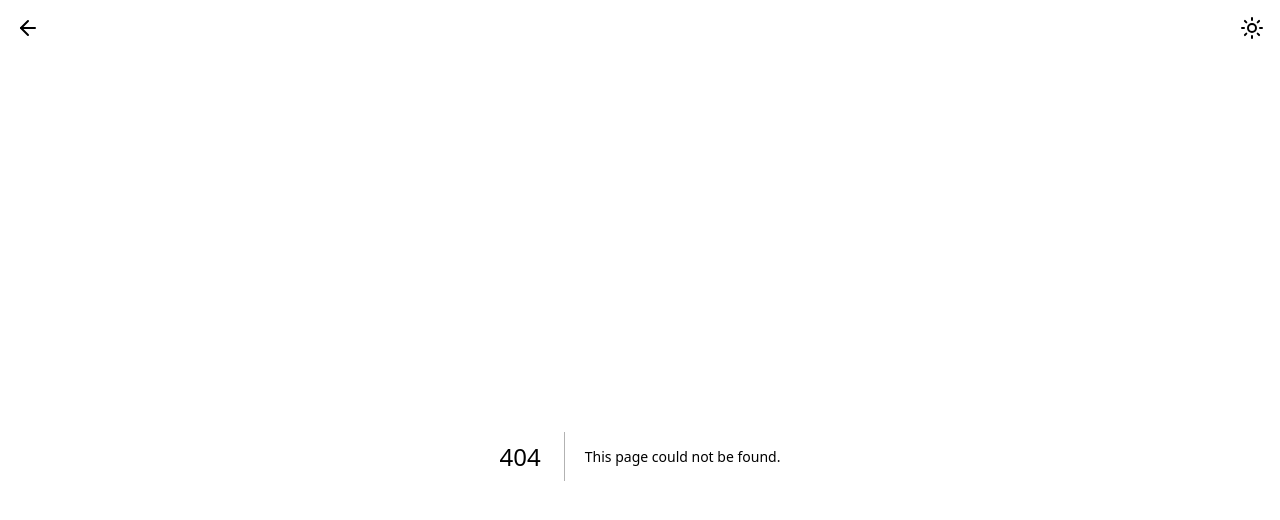
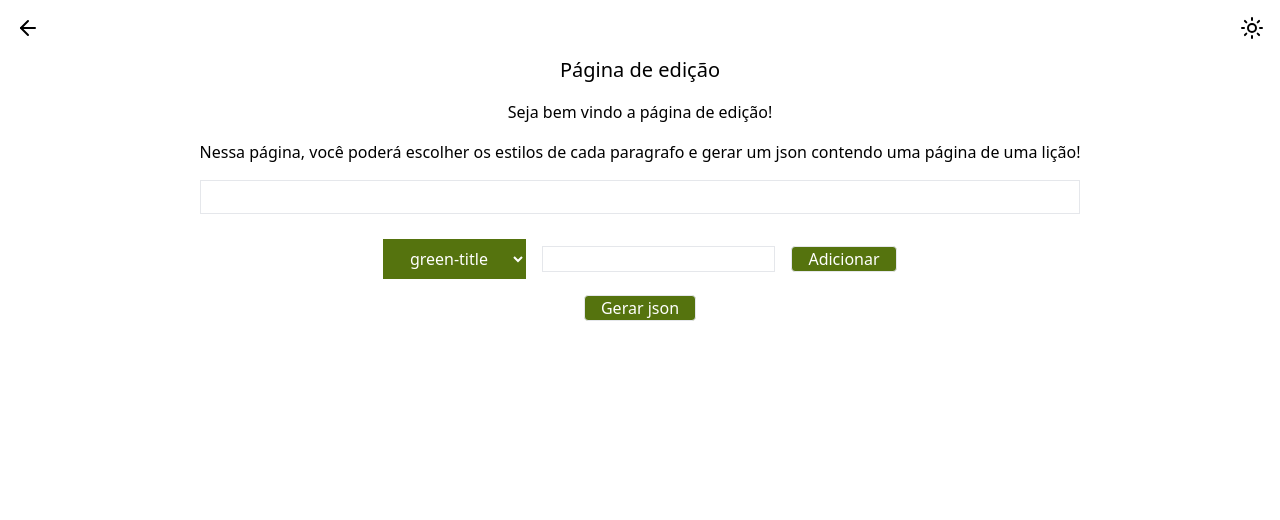
Before and after one commit to JoaoEmanuell/fundamentos-plus-web, a Next.js app in the folder web/: page /edit in a window 1280 px wide. Before the commit this address had no page. Shown: the top 520 px of the page. Built offline with nearby package versions, Linux system fonts and the light colour scheme.

Commit message:
feat: Edit page

```diff
--- /dev/null
+++ b/web/src/app/edit/page.tsx
@@ -0,0 +1,181 @@
+'use client'
+
+import { CenterDiv } from '@/components/ui/CenterDiv'
+import { useRef, useState } from 'react'
+import { lessonPageInterface } from '@/interfaces/interfaces'
+import { PageStyles } from '@/components/body/Lesson/pageStyles/PageStyle'
+import { getRandomElementKey } from '@/lib/randomElementKey'
+import React from 'react'
+
+import { Trash2 } from 'lucide-react'
+
+interface exportJsonInterface {
+    previewTypeDivId: string
+}
+
+const exportJson: exportJsonInterface | object = {}
+
+export default function EditPage() {
+    const typeSelectRef = useRef<HTMLSelectElement | null>(null)
+    const contentTextRef = useRef<HTMLInputElement | null>(null)
+
+    const [previewDiv, setPreviewDiv] = useState<JSX.Element | null>(null)
+    const previewDivRef = useRef<HTMLDivElement | null>(null)
+
+    const [resultDiv, setResultDiv] = useState<JSX.Element | null>(null)
+
+    const paragraphsTypes = [
+        'green-title',
+        'text',
+        'green-separator',
+        'bible-text',
+        'text-bold',
+    ]
+
+    const setExportJsonInPreviewDiv = () => {
+        setPreviewDiv(
+            <>
+                {Object.entries(exportJson).map(([key, value]) => {
+                    return (
+                        <div
+                            id={key}
+                            key={key}
+                            className="flex justify-between"
+                        >
+                            <PageStyles
+                                content={value.content}
+                                type={value.type}
+                            />
+                            <div
+                                onClick={() => {
+                                    deletePreview(key)
+                                }}
+                            >
+                                <Trash2 />
+                            </div>
+                        </div>
+                    )
+                })}
+            </>
+        )
+    }
+
+    const clickAddButton = () => {
+        const selectedType = typeSelectRef.current
+            ?.value as lessonPageInterface['type']
+
+        const contentText = contentTextRef.current?.value as string
+
+        // add to json
+        const previewTypeDivId = getRandomElementKey()
+
+        exportJson[previewTypeDivId] = {
+            type: selectedType,
+            content: contentText,
+        }
+
+        // create a preview
+        // add to preview div
+        // const oldElements = previewDiv
+
+        setExportJsonInPreviewDiv()
+        // clear text input
+        // contentTextRef.current?.setAttribute('value', '')
+    }
+
+    const deletePreview = (previewId: string) => {
+        // Remove in json
+        delete exportJson[previewId]
+        // Update the preview div
+        setExportJsonInPreviewDiv()
+    }
+
+    const generateJson = () => {
+        const exportedArray: lessonPageInterface[] = []
+        // Transform in array
+        Object.entries(exportJson).map(([key, value]) => {
+            exportedArray.push({
+                type: value.type,
+                content: value.content,
+            })
+        })
+        const exportedArrayJsonString = JSON.stringify(exportedArray, null, 4)
+        setResultDiv(
+            <pre className="max-w-xl">
+                <code>{exportedArrayJsonString}</code>
+            </pre>
+        )
+        navigator.clipboard.writeText(exportedArrayJsonString)
+        window.alert('Json copiado para a sua área de transferência!')
+    }
+
+    return (
+        <div>
+            <CenterDiv className="text-center">
+                <div className="space-y-4">
+                    <h1 className="text-xl">Página de edição</h1>
+                    <p>Seja bem vindo a página de edição!</p>
+                    <p>
+                        Nessa página, você poderá escolher os estilos de cada
+                        paragrafo e gerar um json contendo uma página de uma
+                        lição!
+                    </p>
+                </div>
+            </CenterDiv>
+            <div
+                className="border border-gray-200 mt-4 p-4"
+                ref={previewDivRef}
+            >
+                {previewDiv}
+            </div>
+            <CenterDiv className="mt-4">
+                <div className="justify-between space-x-4">
+                    <select
+                        name="typeSelect"
+                        id="typeSelect"
+                        className="bg-greenButton text-white py-2"
+                        ref={typeSelectRef}
+                    >
+                        {paragraphsTypes.map((type) => {
+                            return (
+                                <option
+                                    value={type}
+                                    key={type}
+                                    className="text-center"
+                                >
+                                    {type}
+                                </option>
+                            )
+                        })}
+                    </select>
+                    <input
+                        type="text"
+                        name="contentText"
+                        id="contentText"
+                        className="text-black text-center border border-gray-200"
+                        ref={contentTextRef}
+                    />
+                    <button
+                        onClick={clickAddButton}
+                        className="mt-4 border border-gray-200 rounded bg-greenButton text-white px-4"
+                    >
+                        Adicionar
+                    </button>
+                </div>
+            </CenterDiv>
+            <CenterDiv>
+                <div>
+                    <button
+                        onClick={generateJson}
+                        className="mt-4 border border-gray-200 rounded bg-greenButton text-white px-4"
+                    >
+                        Gerar json
+                    </button>
+                </div>
+            </CenterDiv>
+            <CenterDiv>
+                <div>{resultDiv}</div>
+            </CenterDiv>
+        </div>
+    )
+}
```
